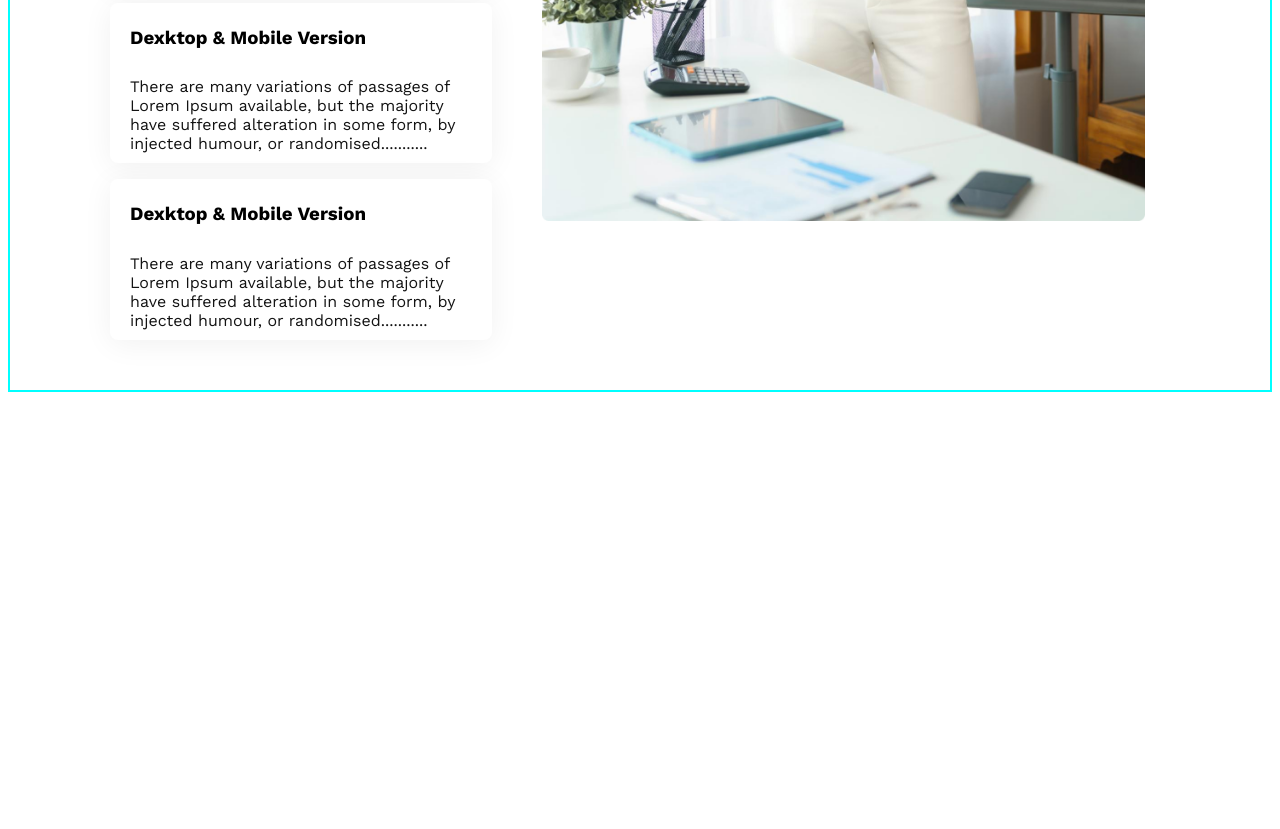
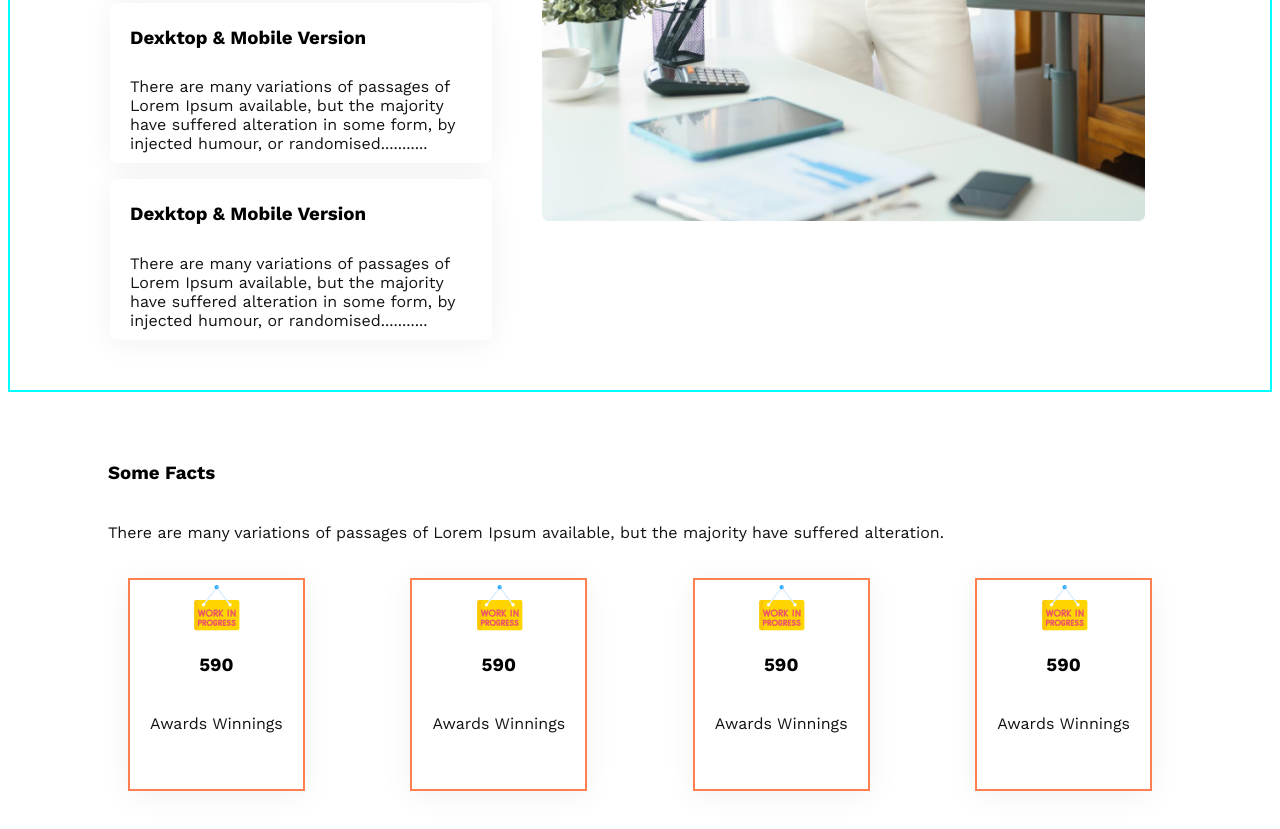
Before and after one commit to asroney/g3-architects-website, a plain HTML site: page index.html in a window 1280 px wide. Shown: the part 2503-3332 px from the top of the page. Before the commit the page ends 2965 px from the top, so only its background shows below. Drawn offline with nearby package versions, Linux system fonts and the light colour scheme.

Commit message:
box added

```diff
--- a/index.html
+++ b/index.html
@@ -81,7 +81,38 @@
 
 
             </div>
+            <!-- feature end -->
 
+        </div>
+        <div class="card-container">
+            <h3 class="card-title">Some Facts</h3>
+            <p class="banner-description">There are many variations of passages of Lorem Ipsum available, but the majority have suffered alteration.</p>
+
+
+            <div class="box-container">
+                <div class="box">
+                    <img src="images/icons/customers.png" alt="">
+                    <h3 class="box-digit">590</h3>
+                    <p class="banner-description">Awards Winnings</p>
+                </div>
+                <div class="box">
+                    <img src="images/icons/customers.png" alt="">
+                    <h3 class="box-digit">590</h3>
+                    <p class="banner-description">Awards Winnings</p>
+                </div>
+                <div class="box">
+                    <img src="images/icons/customers.png" alt="">
+                    <h3 class="box-digit">590</h3>
+                    <p class="banner-description">Awards Winnings</p>
+                </div>
+                <div class="box">
+                    <img src="images/icons/customers.png" alt="">
+                    <h3 class="box-digit">590</h3>
+                    <p class="banner-description">Awards Winnings</p>
+                </div>
+
+
+            </div>
         </div>
 
 
--- a/styles/architects.css
+++ b/styles/architects.css
@@ -147,6 +147,25 @@ font-family: 'Work Sans', sans-serif;
     padding-top: 10px;
     padding-bottom: 10px;
 }
+.card-container{
+    margin-left: 100px;
+    margin-right: 100px;
+    margin-bottom: 50px;
+}
+.box-container{
+    display: flex;
+    justify-content: space-between;
+}
+.box{
+    border: solid 2px coral;
+    text-align: center;
+    padding: 20px;
+    padding-top: 5px;
+    background: #FFF;
+    box-shadow: 0px 4px 30px 0px rgba(0, 0, 0, 0.06);
+    margin-left: 20px;
+    margin-right: 20px;
+}
 
 /* responsive */
 /* responsive for mobile device */
@@ -156,7 +175,8 @@ font-family: 'Work Sans', sans-serif;
     }
     nav,
     .team-container,
-    .feature-container {
+    .feature-container,
+    .box-container{
         flex-direction: column;
         margin: 0px;
 
@@ -181,6 +201,11 @@ font-family: 'Work Sans', sans-serif;
         width: 90%;
     }
 
+    .box{
+        margin-bottom: 20px;
+        margin-left: 0px;
+        margin-right: 0px;
+    }
 }
 
 
@@ -212,4 +237,8 @@ font-family: 'Work Sans', sans-serif;
     .feature-image{
         width: 95%;
     }
+    .card-container{
+        margin: 10px;
+        text-align: center;
+    }
 }
```
